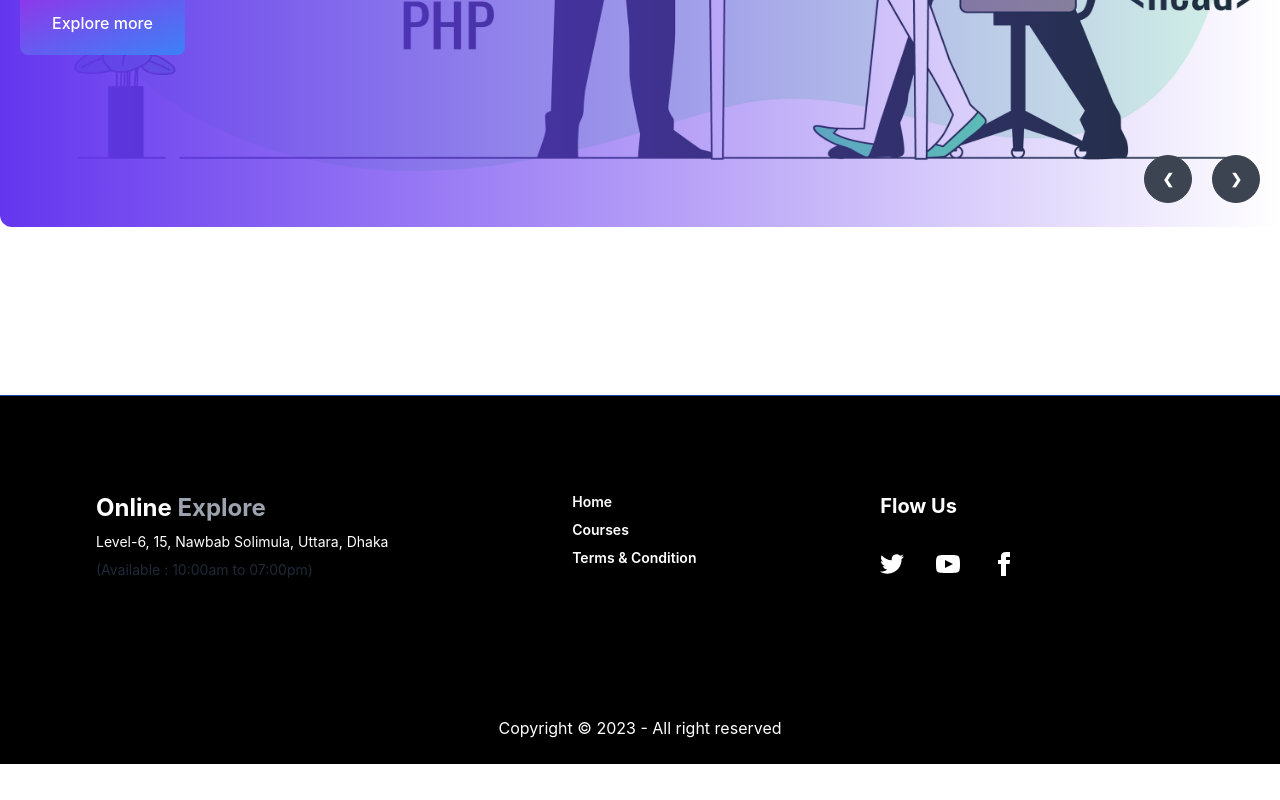
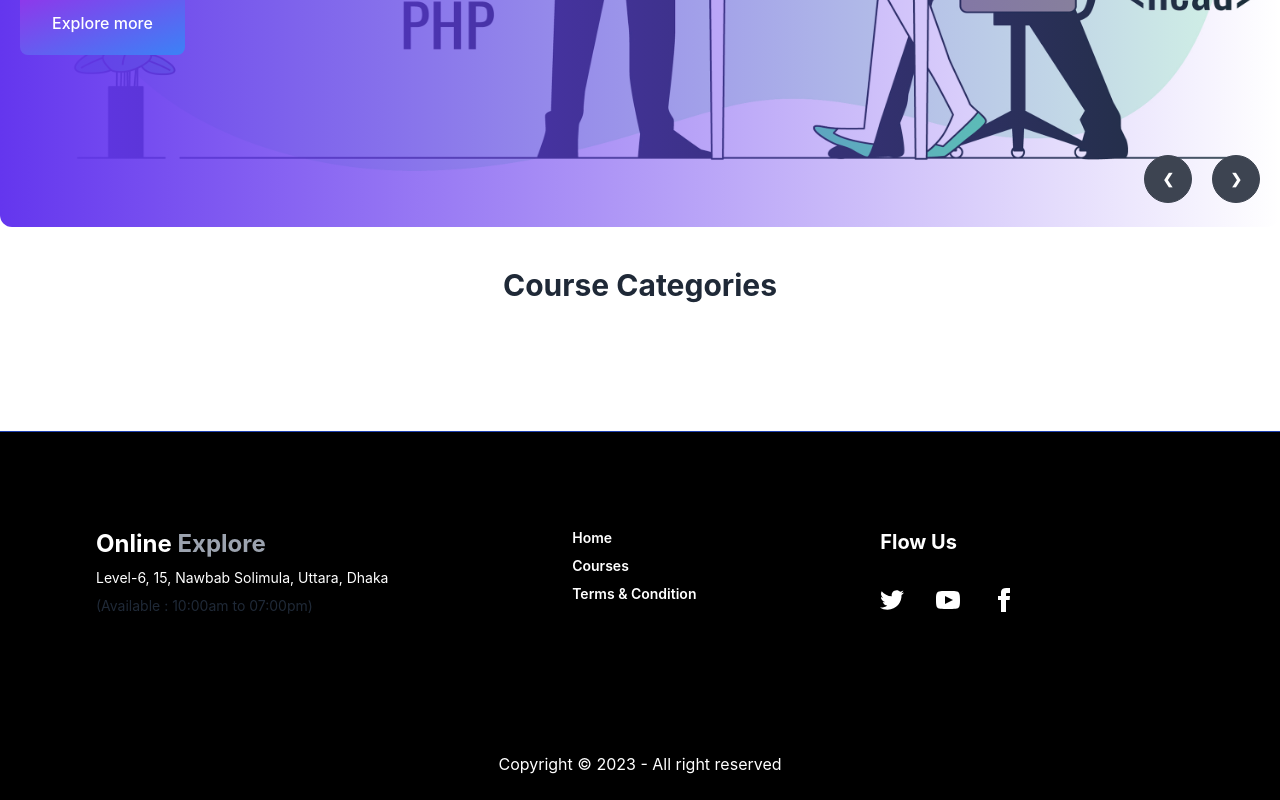
Before and after one commit to ibrahimsarder96/education-center, a React (Create React App) app: page / in a window 1280 px wide. Shown: the part 681-1481 px from the top of the page. Before the commit the page ends 1445 px from the top, so only its background shows below. Built offline with nearby package versions, Linux system fonts and the light colour scheme; no server answers.

Commit message:
course categories add

```diff
--- /dev/null
+++ b/src/Pages/Home/Home/CourseCategories.js
@@ -0,0 +1,11 @@
+import React from 'react';
+
+const CourseCategories = () => {
+  return (
+    <div>
+      <h1 className='text-center font-bold text-3xl'>Course Categories</h1>
+    </div>
+  );
+};
+
+export default CourseCategories;
--- a/src/Pages/Home/Home/Home.js
+++ b/src/Pages/Home/Home/Home.js
@@ -1,10 +1,12 @@
 import React from 'react';
 import Banner from './Banner';
+import CourseCategories from './CourseCategories';
 
 const Home = () => {
   return (
     <div>
       <Banner></Banner>
+      <CourseCategories></CourseCategories>
     </div>
   );
 };
```
